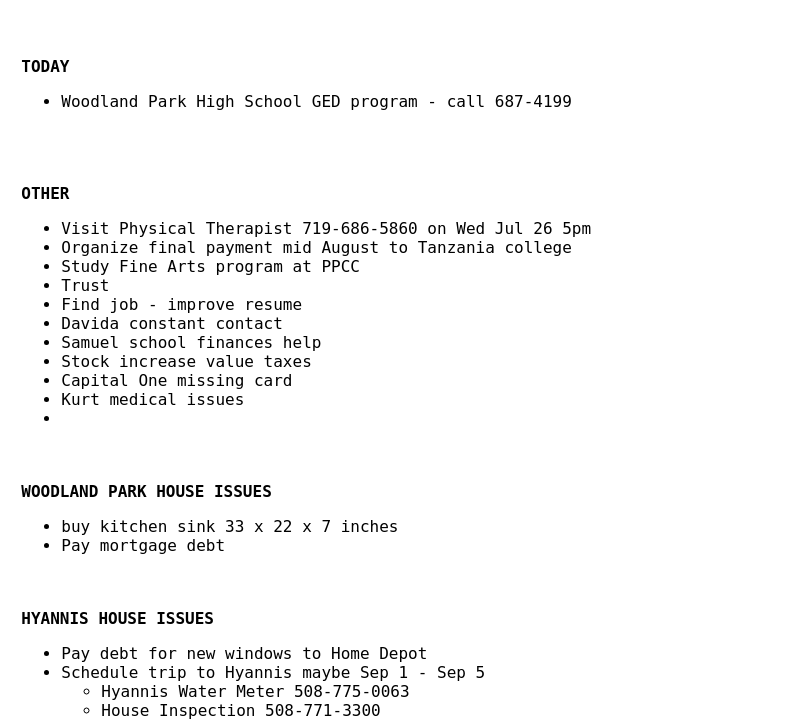
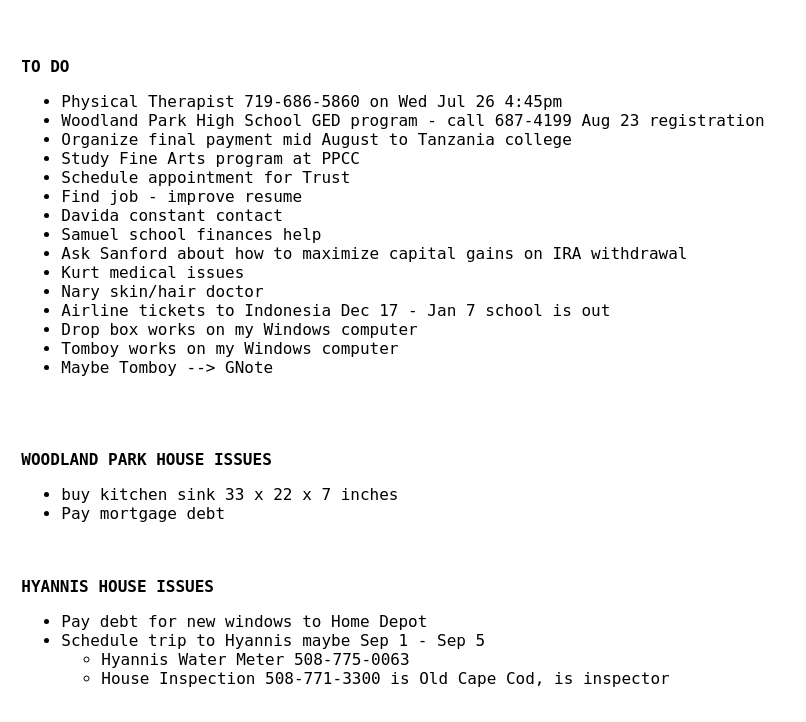
Before and after one commit to kwegner7/pub, a plain HTML site: page tomboy/TODO.html in a window 1280 px wide. Shown: the part 78-800 px from the top of the page, without its empty margins (0-806 px from the left). Drawn offline with Linux system fonts and the light colour scheme.

Commit message:
Update All Pub

```diff
--- a/tomboy/TODO.html
+++ b/tomboy/TODO.html
@@ -15,22 +15,23 @@
  	      	   word-wrap: break-word;      /* IE 5.5+ */ }
 	</style></head><body><div class="note" id="[PL] To Do"><a name="[pl] to do"></a><h1>[PL] To Do</h1>
 
-<b>TODAY</b>
-<ul><li dir="ltr">Woodland Park High School GED program - call 687-4199</li></ul>
-
-
-<b>OTHER</b>
-<ul><li dir="ltr">Visit Physical Therapist 719-686-5860 on Wed Jul 26 5pm
+<b>TO DO</b>
+<ul><li dir="ltr">Physical Therapist 719-686-5860 on Wed Jul 26 4:45pm
+</li><li dir="ltr">Woodland Park High School GED program - call 687-4199 Aug 23 registration
 </li><li dir="ltr">Organize final payment mid August to Tanzania college
 </li><li dir="ltr">Study Fine Arts program at PPCC
-</li><li dir="ltr">Trust
+</li><li dir="ltr">Schedule appointment for Trust
 </li><li dir="ltr">Find job - improve resume
 </li><li dir="ltr">Davida constant contact
 </li><li dir="ltr">Samuel school finances help
-</li><li dir="ltr">Stock increase value taxes
-</li><li dir="ltr">Capital One missing card
+</li><li dir="ltr">Ask Sanford about how to maximize capital gains on IRA withdrawal
 </li><li dir="ltr">Kurt medical issues
-</li><li dir="ltr"></li></ul>
+</li><li dir="ltr">Nary skin/hair doctor
+</li><li dir="ltr">Airline tickets to Indonesia Dec 17 - Jan 7 school is out
+</li><li dir="ltr">Drop box works on my Windows computer
+</li><li dir="ltr">Tomboy works on my Windows computer
+</li><li dir="ltr">Maybe Tomboy --&gt; GNote</li></ul>
+
 
 <b>WOODLAND PARK HOUSE ISSUES</b>
 <ul><li dir="ltr">buy kitchen sink 33 x 22 x 7 inches
@@ -40,7 +41,7 @@
 <ul><li dir="ltr">Pay debt for new windows to Home Depot
 </li><li dir="ltr">Schedule trip to Hyannis maybe Sep 1 - Sep 5
 <ul><li dir="ltr">Hyannis Water Meter 508-775-0063
-</li><li dir="ltr">House Inspection 508-771-3300</li></ul></li></ul>
+</li><li dir="ltr">House Inspection 508-771-3300 is Old Cape Cod, is inspector</li></ul></li></ul>
 
 PREPARE FOR TRIP TO SPECIAL CAMP AND SINGAPORE
 <ul><li dir="ltr">------------
```
Also changed, not shown: 1 other file.
